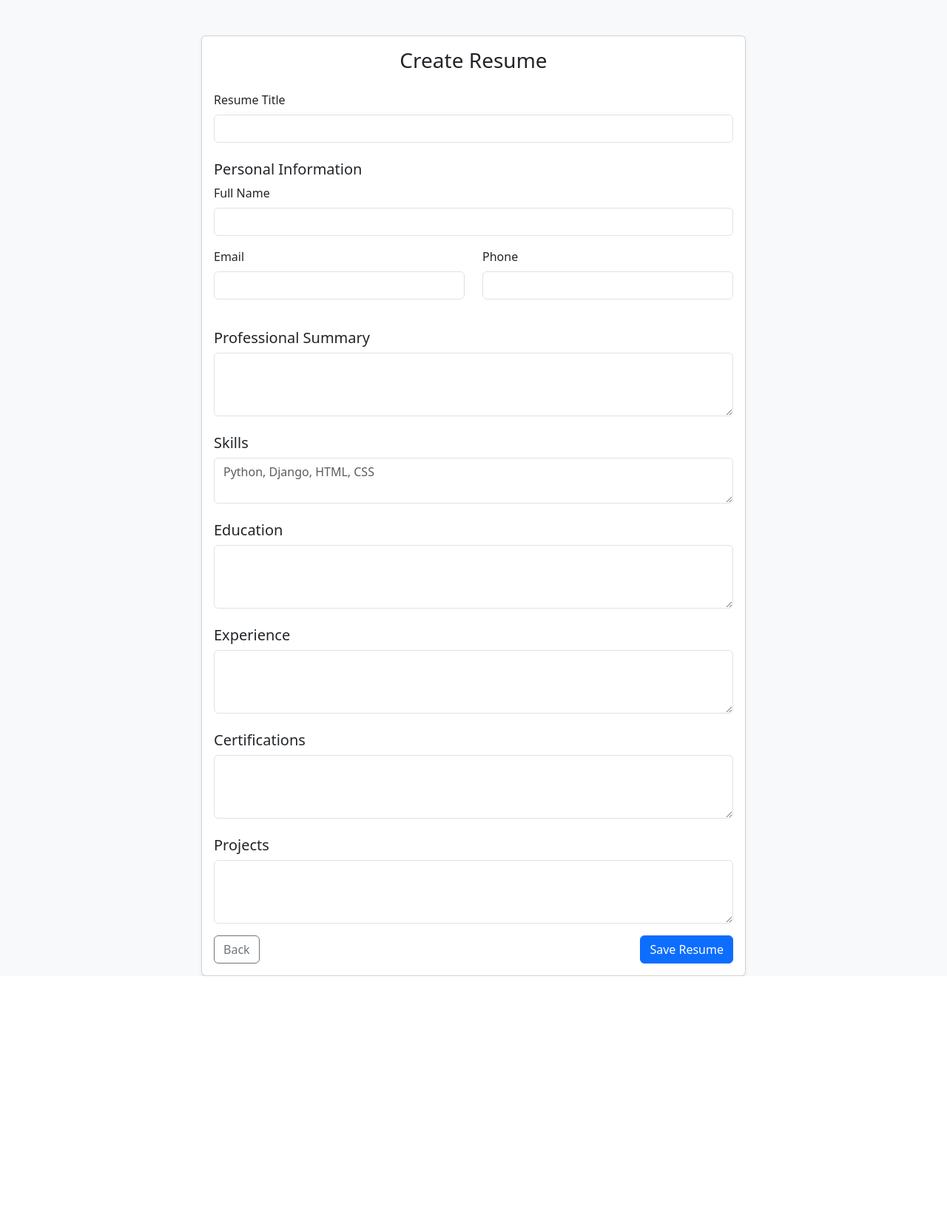
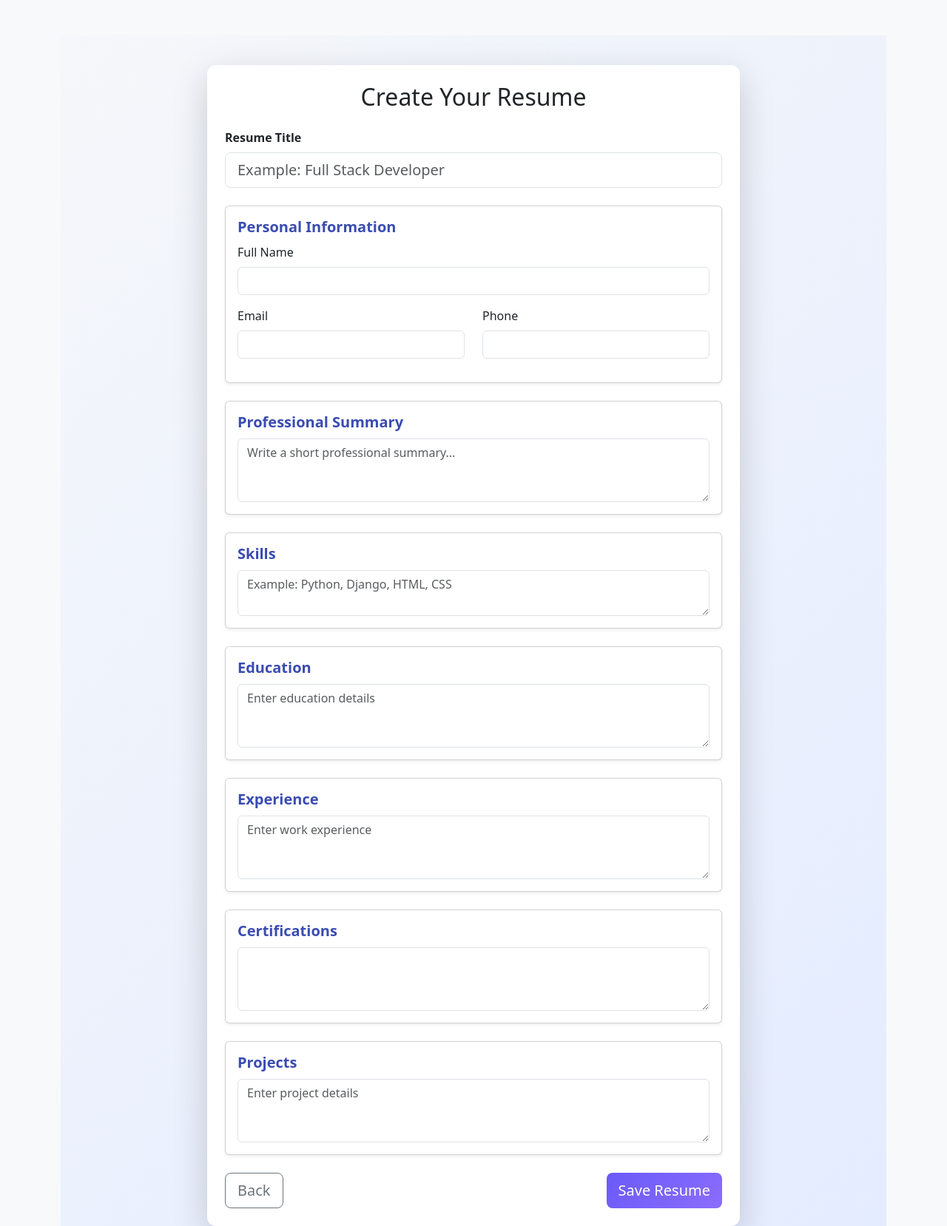
Before and after one commit to Tejaswinitirumalasetti/resume_builder, a Django app: page /create/ in a window 1280 px wide. Shown: the part 56-1714 px from the top of the page at 74% size. Before the commit the page ends 1376 px from the top, so only its background shows below. Run offline with Django 5.2, Linux system fonts and the light colour scheme; a user stored in the database is signed in.

Commit message:
updated resume download

```diff
--- a/resumes/views.py
+++ b/resumes/views.py
@@ -150,6 +150,7 @@ def create_resume(request):
 # =========================
 # Export PDF (ReportLab)
 # =========================
+from reportlab.platypus import ListFlowable, ListItem
 @login_required
 def export_pdf(request, resume_id):
     resume = Resume.objects.get(id=resume_id, user=request.user)
@@ -213,36 +214,55 @@ def export_pdf(request, resume_id):
     skills = Skill.objects.filter(resume=resume)
     if skills.exists():
         elements.append(Paragraph("Skills", section_style))
-        skill_text = ", ".join([skill.name for skill in skills])
+        skill_text = ", ".join([skill.name for skill in skills]).replace("\n", "<br/>")
         elements.append(Paragraph(skill_text, normal_style))
 
+
+
     # ===== EDUCATION =====
+        # ===== EDUCATION =====
     educations = Education.objects.filter(resume=resume)
     if educations.exists():
         elements.append(Paragraph("Education", section_style))
+
         for edu in educations:
-            elements.append(Paragraph(edu.institution, normal_style))
+            text = edu.institution.replace("\n", "<br/>")
+            elements.append(Paragraph(text, normal_style))
+            elements.append(Spacer(1, 6))
 
     # ===== EXPERIENCE =====
+        # ===== EXPERIENCE =====
     experiences = Experience.objects.filter(resume=resume)
     if experiences.exists():
         elements.append(Paragraph("Experience", section_style))
+
         for exp in experiences:
-            elements.append(Paragraph(exp.description, normal_style))
+            text = exp.description.replace("\n", "<br/>")
+            elements.append(Paragraph(text, normal_style))
+            elements.append(Spacer(1, 6))
 
     # ===== PROJECTS =====
+        # ===== PROJECTS =====
     projects = Project.objects.filter(resume=resume)
     if projects.exists():
         elements.append(Paragraph("Projects", section_style))
+
         for project in projects:
-            elements.append(Paragraph(project.description, normal_style))
+            text = project.description.replace("\n", "<br/>")
+            elements.append(Paragraph(text, normal_style))
+            elements.append(Spacer(1, 6))
+
 
     # ===== CERTIFICATIONS =====
+        # ===== CERTIFICATIONS =====
     certifications = Certification.objects.filter(resume=resume)
     if certifications.exists():
         elements.append(Paragraph("Certifications", section_style))
+
         for cert in certifications:
-            elements.append(Paragraph(cert.name, normal_style))
+            text = cert.name.replace("\n", "<br/>")
+            elements.append(Paragraph(text, normal_style))
+            elements.append(Spacer(1, 6))
 
     doc.build(elements)
     return response
--- a/templates/base.html
+++ b/templates/base.html
@@ -10,7 +10,7 @@
 <body class="bg-light">
 
 <!-- Navbar -->
-<nav class="navbar navbar-expand-lg navbar-dark bg-primary">
+<nav class="navbar navbar-expand-lg navbar-dark bg-primary position-sticky top-0 z-3">
   <div class="container">
 
     <a class="navbar-brand fw-bold" href="/dashboard/">
@@ -42,7 +42,8 @@
                 <li class="nav-item">
                     <a class="nav-link" href="/login/">Login</a>
                 </li>
-                <li class="nav-link" href="/register/">Register</a>
+                <li class="nav-item">
+                    <a class="nav-link" href="/register/">Register</a>
                 </li>
             {% endif %}
 
--- a/templates/resumes/create_resume.html
+++ b/templates/resumes/create_resume.html
@@ -2,25 +2,66 @@
 
 {% block content %}
 
+<style>
+.page-bg{
+    background: linear-gradient(135deg,#f5f7fa,#e4ecff);
+    min-height:90vh;
+    padding-top:40px;
+}
+
+.section-title{
+    font-weight:600;
+    color:#3a4cb1;
+    margin-bottom:10px;
+}
+
+.form-card{
+    border-radius:12px;
+    border:none;
+}
+
+.form-control:focus{
+    border-color:#6a5af9;
+    box-shadow:0 0 5px rgba(106,90,249,0.4);
+}
+
+.save-btn{
+    background: linear-gradient(135deg,#6a5af9,#8b6dfc);
+    border:none;
+}
+
+.save-btn:hover{
+    background: linear-gradient(135deg,#5848e5,#725df0);
+}
+</style>
+
+
+<div class="page-bg">
+
+<div class="container">
+
 <div class="row justify-content-center">
 <div class="col-md-10 col-lg-8">
 
-        <div class="card shadow-sm">
-            <div class="card-body">
+<div class="card shadow-lg form-card">
 
-                <h3 class="mb-4 text-center">Create Resume</h3>
+<div class="card-body p-4">
+
+<h2 class="text-center mb-4">Create Your Resume</h2>
 
 <form method="POST">
 {% csrf_token %}
 
-                    <!-- Title -->
-                    <div class="mb-3">
-                        <label class="form-label">Resume Title</label>
-                        <input type="text" name="title" class="form-control" required>
+<!-- Resume Title -->
+<div class="mb-4">
+<label class="form-label fw-bold">Resume Title</label>
+<input type="text" name="title" class="form-control form-control-lg" placeholder="Example: Full Stack Developer" required>
 </div>
 
+
 <!-- Personal Info -->
-                    <h5 class="mt-4">Personal Information</h5>
+<div class="card shadow-sm mb-4 p-3">
+<h5 class="section-title">Personal Information</h5>
 
 <div class="mb-3">
 <label class="form-label">Full Name</label>
@@ -32,50 +73,66 @@
 <label class="form-label">Email</label>
 <input type="email" name="email" class="form-control" required>
 </div>
+
 <div class="col-md-6 mb-3">
 <label class="form-label">Phone</label>
 <input type="text" name="phone" class="form-control" required>
 </div>
 </div>
+</div>
+
 
 <!-- Summary -->
-                    <h5 class="mt-4">Professional Summary</h5>
-                    <div class="mb-3">
-                        <textarea name="summary" class="form-control" rows="3" required></textarea>
+<div class="card shadow-sm mb-4 p-3">
+<h5 class="section-title">Professional Summary</h5>
+<textarea name="summary" class="form-control" rows="3" placeholder="Write a short professional summary..." required></textarea>
 </div>
 
+
 <!-- Skills -->
-                    <h5 class="mt-4">Skills</h5>
-                    <div class="mb-3">
-                        <textarea name="skills" class="form-control" rows="2" placeholder="Python, Django, HTML, CSS"
-                            required></textarea>
+<div class="card shadow-sm mb-4 p-3">
+<h5 class="section-title">Skills</h5>
+<textarea name="skills" class="form-control" rows="2" placeholder="Example: Python, Django, HTML, CSS"></textarea>
 </div>
 
+
 <!-- Education -->
-                    <h5 class="mt-4">Education</h5>
-                    <div class="mb-3">
-                        <textarea name="education" class="form-control" rows="3" required></textarea>
+<div class="card shadow-sm mb-4 p-3">
+<h5 class="section-title">Education</h5>
+<textarea name="education" class="form-control" rows="3" placeholder="Enter education details"></textarea>
 </div>
 
+
 <!-- Experience -->
-                    <h5 class="mt-4">Experience</h5>
-                    <div class="mb-3">
-                        <textarea name="experience" class="form-control" rows="3" required></textarea>
+<div class="card shadow-sm mb-4 p-3">
+<h5 class="section-title">Experience</h5>
+<textarea name="experience" class="form-control" rows="3" placeholder="Enter work experience"></textarea>
 </div>
 
+
 <!-- Certifications -->
-                    <h5 class="mt-4">Certifications</h5>
-                    <div class="mb-3">
+<div class="card shadow-sm mb-4 p-3">
+<h5 class="section-title">Certifications</h5>
 <textarea name="certifications" class="form-control" rows="3"></textarea>
 </div>
-                    <h5 class="mt-4">Projects</h5>
-                    <div class="mb-3">
-                        <textarea name="projects" class="form-control" rows="3" required></textarea>
+
+
+<!-- Projects -->
+<div class="card shadow-sm mb-4 p-3">
+<h5 class="section-title">Projects</h5>
+<textarea name="projects" class="form-control" rows="3" placeholder="Enter project details"></textarea>
 </div>
 
-                    <div class="d-flex justify-content-between">
-                        <a href="/dashboard/" class="btn btn-outline-secondary">Back</a>
-                        <button type="submit" class="btn btn-primary">Save Resume</button>
+
+<!-- Buttons -->
+<div class="d-flex justify-content-between mt-4">
+<a href="/dashboard/" class="btn btn-outline-secondary btn-lg">
+Back
+</a>
+
+<button type="submit" class="btn save-btn text-white btn-lg">
+Save Resume
+</button>
 </div>
 
 </form>
@@ -86,4 +143,8 @@
 </div>
 </div>
 
+</div>
+
+</div>
+
 {% endblock %}
```
Also changed, not shown: templates/dashboard.html (+87 -6 lines), templates/login.html (+60 -12 lines), templates/register.html (+38 -12 lines), db.sqlite3. Lines whose indentation alone changed are shown as unchanged.
